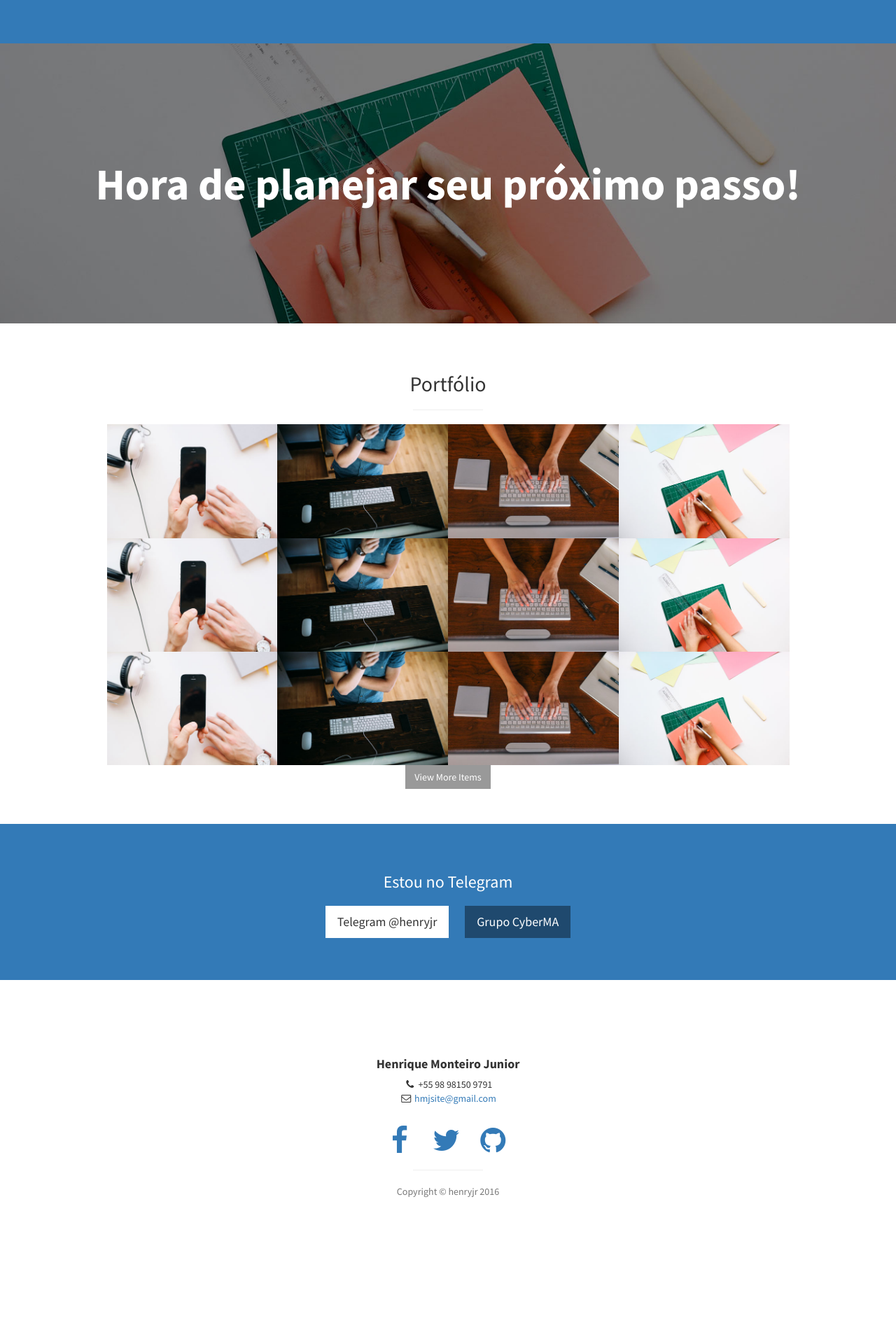
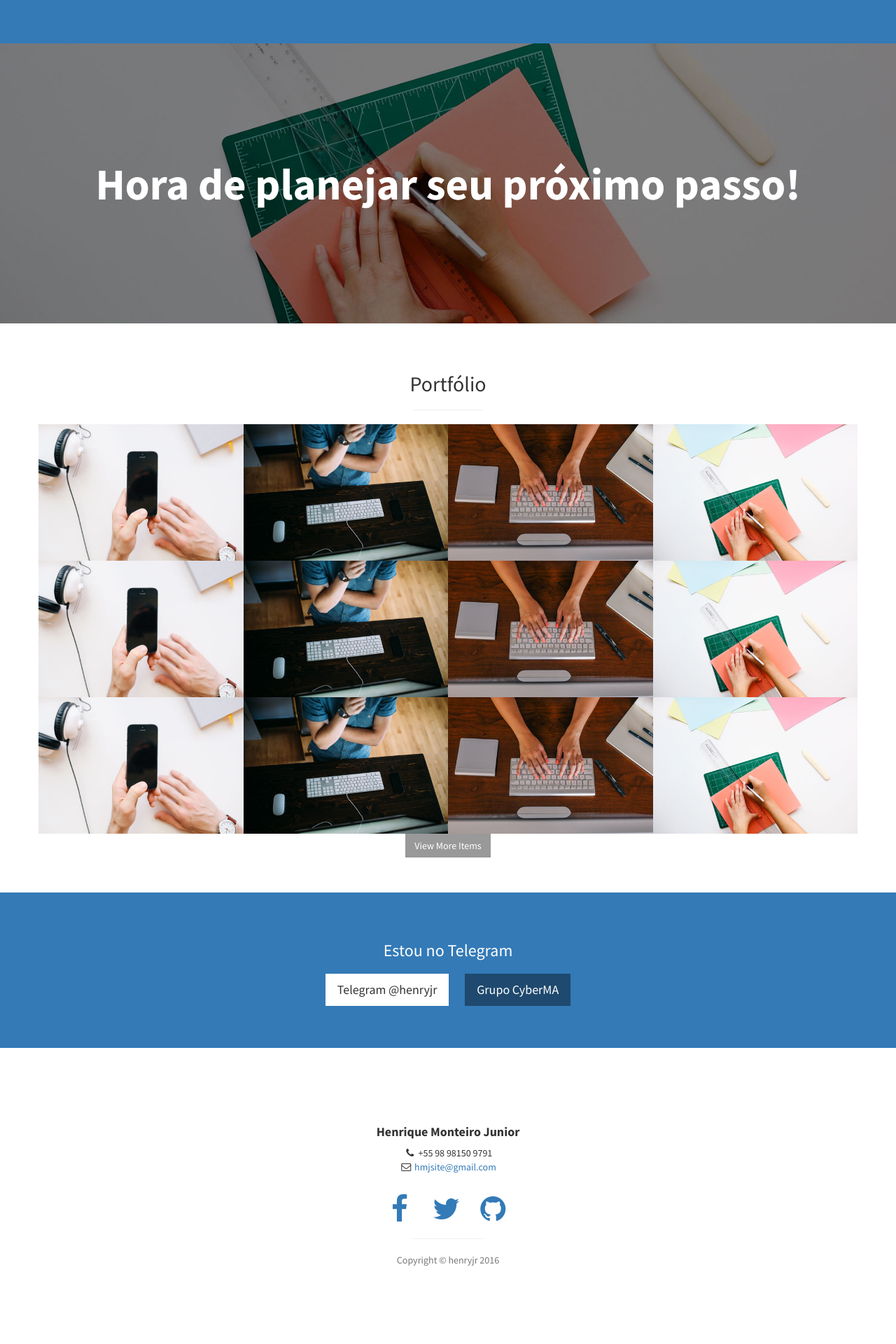
Before and after one commit to webcenter/webcenter.github.io, a Jekyll site: the page built from index.html, in a window 1280 px wide. Shown: the part 1510-3430 px from the top of the page at 70% size. Built offline with Jekyll 4.4.1, drawn with Linux system fonts in a browser that asks for light colours; before the commit the page ends 3332 px from its top, so only the background shows below that.

Commit message:
#11 portfolio

```diff
--- a/_includes/portfolio.html
+++ b/_includes/portfolio.html
@@ -1,7 +1,7 @@
 <section id="portfolio" class="portfolio">
     <div class="container">
         <div class="row">
-            <div class="col-lg-10 col-lg-offset-1 text-center">
+            <div class="col-lg-12 text-center">
                 <h2>Portfólio</h2>
                 <hr class="small">
                 <div class="row">
```
